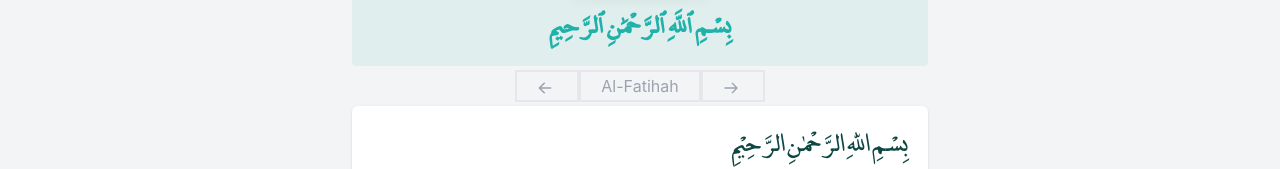
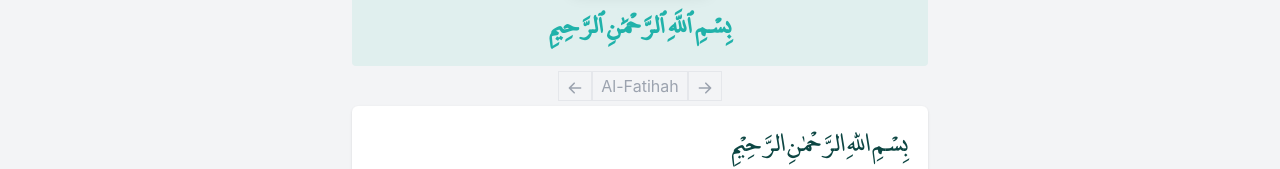
Before and after one commit to rizkianakbar/quran-community, a Next.js app: page /quran/1 in a window 1280 px wide. Shown: the part 240-409 px from the top of the page. Built offline with nearby package versions, Linux system fonts and the light colour scheme.

Commit message:
fix: when click curent surah, dont navigate to anywhere

```diff
--- a/components/quran-form.tsx
+++ b/components/quran-form.tsx
@@ -1,5 +1,4 @@
-import { ArrowRightIcon } from '@heroicons/react/outline';
-import { ArrowLeftIcon } from '@heroicons/react/solid';
+import { ArrowLeftIcon, ArrowRightIcon } from '@heroicons/react/solid';
 import Link from 'next/link';
 import { useRouter } from 'next/router';
 import React from 'react';
@@ -29,15 +28,22 @@ export function QuranForm({ data }: any) {
   ];
   const dataRendered = btnData.map((item) => {
     return (
-      <Link key={item.id} href={item.name === 'next' ? next : prev}>
+      <Link
+        key={item.id}
+        href={
+          item.name !== 'next' && item.name !== 'prev'
+            ? `/quran/${id}?id=${id}`
+            : (item.name = 'next' ? next : prev)
+        }
+      >
         <a
           key={item.id}
-          className="border-2 py-1 px-5 border-gray-200 hover:bg-[#5EEAD3] hover:text-white hover:border-[#5EEAD3]"
+          className="border py-1 px-2 border-gray-200 hover:bg-[#5EEAD3] hover:text-white hover:border-[#5EEAD3]"
         >
           {/* if icon exist then render icon else render text */}
           {item.icon
             ? React.createElement(item.icon, {
-                className: 'h-4 inline-block mr-1',
+                className: 'h-4 inline-block',
               })
             : item.name}
         </a>
```
